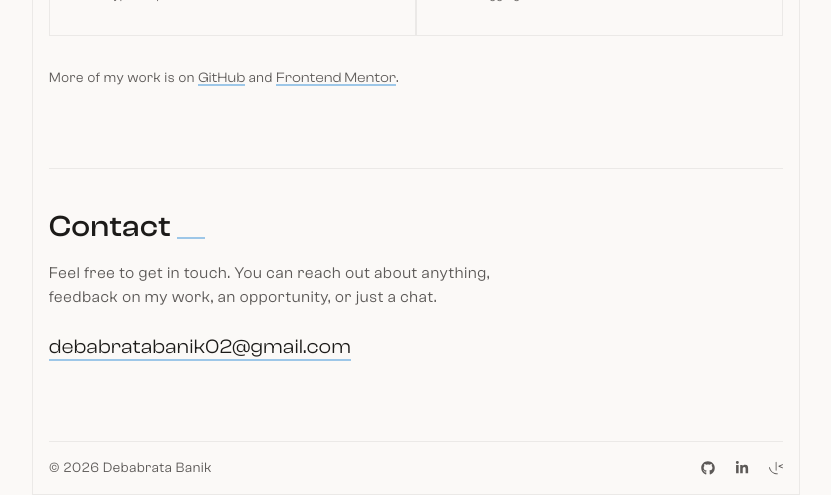
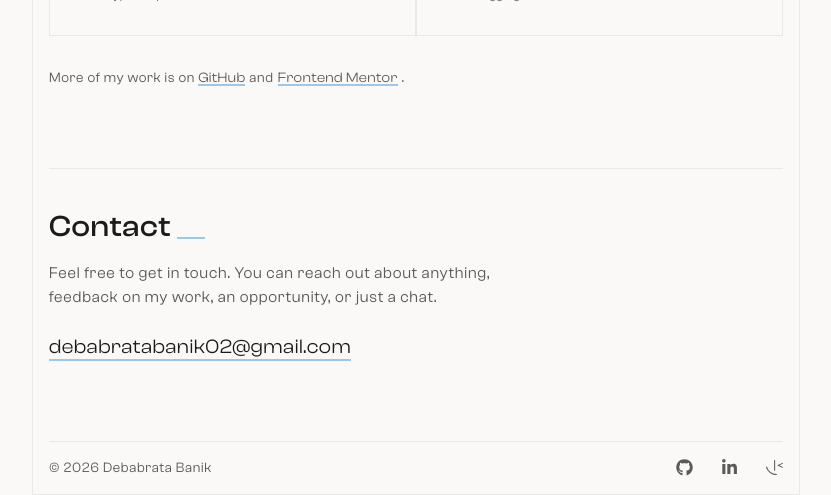
Before and after one commit to DebabrataBanik/Portfolio, a React (Vite) app: page / in a window 1280 px wide. Shown: the part 2019-2514 px from the top of the page, without its empty margins (224-1055 px from the left). Built offline with nearby package versions, Linux system fonts and the light colour scheme.

Commit message:
style: refine footer and project link spacing

```diff
--- a/src/components/Footer.tsx
+++ b/src/components/Footer.tsx
@@ -4,14 +4,14 @@ import { SiFrontendmentor } from "react-icons/si";
 const Footer = () => (
   <footer className="tracking-wider flex items-center justify-between border-t border-border py-4 text-sm text-text-secondary">
     <p>© {new Date().getFullYear()} Debabrata Banik</p>
-    <div className="flex items-center gap-5">
+    <div className="flex items-center gap-7">
       <a
         aria-label="GitHub"
         href="https://github.com/DebabrataBanik"
         target="_blank"
         rel="noopener noreferrer"
       >
-        <FaGithub />
+        <FaGithub size={17} />
       </a>
       <a
         aria-label="LinkedIn"
@@ -19,7 +19,7 @@ const Footer = () => (
         target="_blank"
         rel="noopener noreferrer"
       >
-        <FaLinkedinIn />
+        <FaLinkedinIn size={17} />
       </a>
       <a
         aria-label="Frontend Mentor"
@@ -27,7 +27,7 @@ const Footer = () => (
         target="_blank"
         rel="noopener noreferrer"
       >
-        <SiFrontendmentor />
+        <SiFrontendmentor size={17} />
       </a>
     </div>
   </footer>
--- a/src/components/Projects.tsx
+++ b/src/components/Projects.tsx
@@ -27,16 +27,16 @@ const Projects = () => {
           href="https://github.com/DebabrataBanik"
           target="_blank"
           rel="noopener noreferrer"
-          className="cta"
+          className="cta mr-1"
         >
           GitHub
-        </a>{" "}
-        and{" "}
+        </a>
+        and
         <a
           href="https://www.frontendmentor.io/profile/DebabrataBanik"
           target="_blank"
           rel="noopener noreferrer"
-          className="cta"
+          className="cta mx-1"
         >
           Frontend Mentor
         </a>
```
